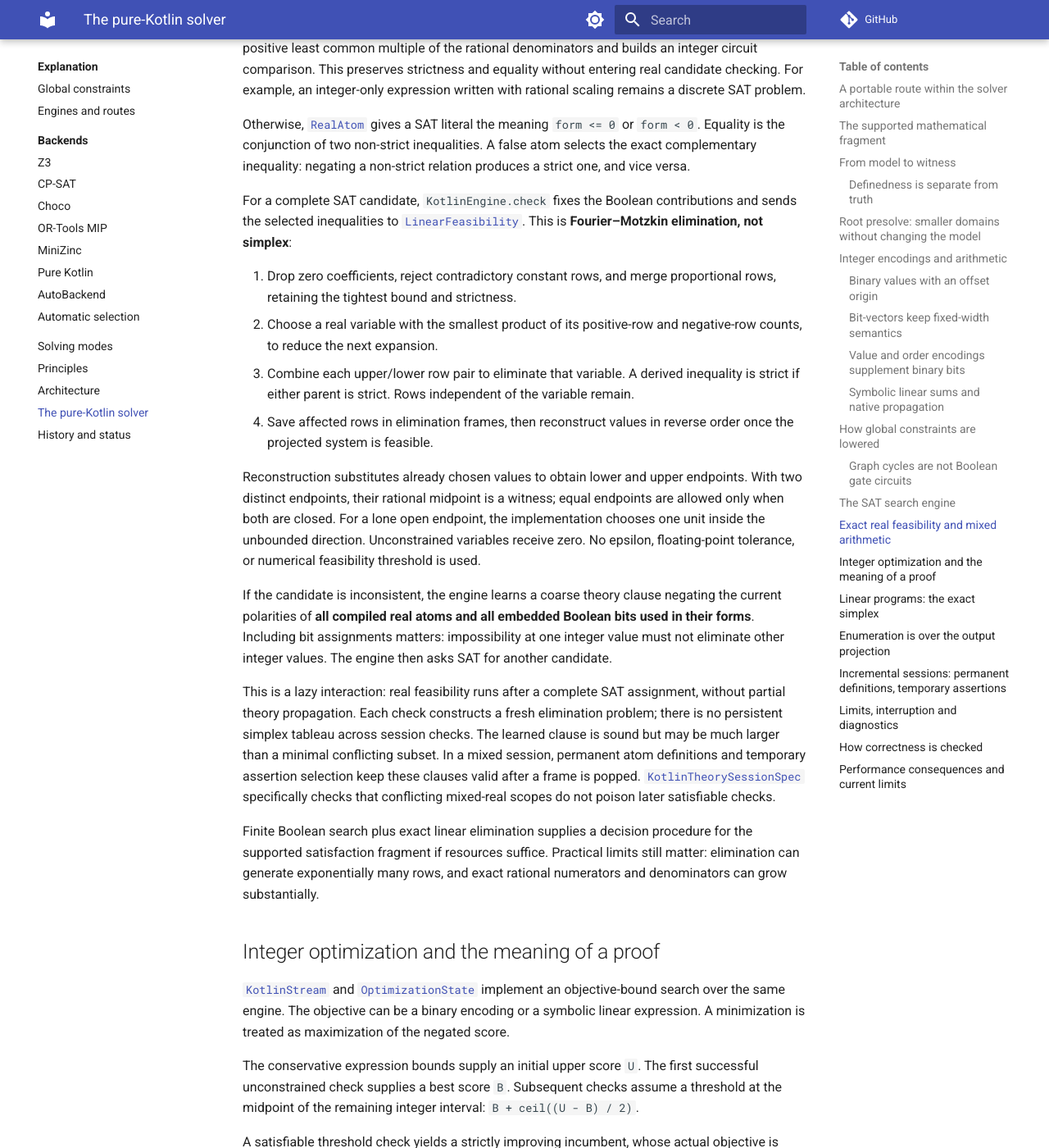
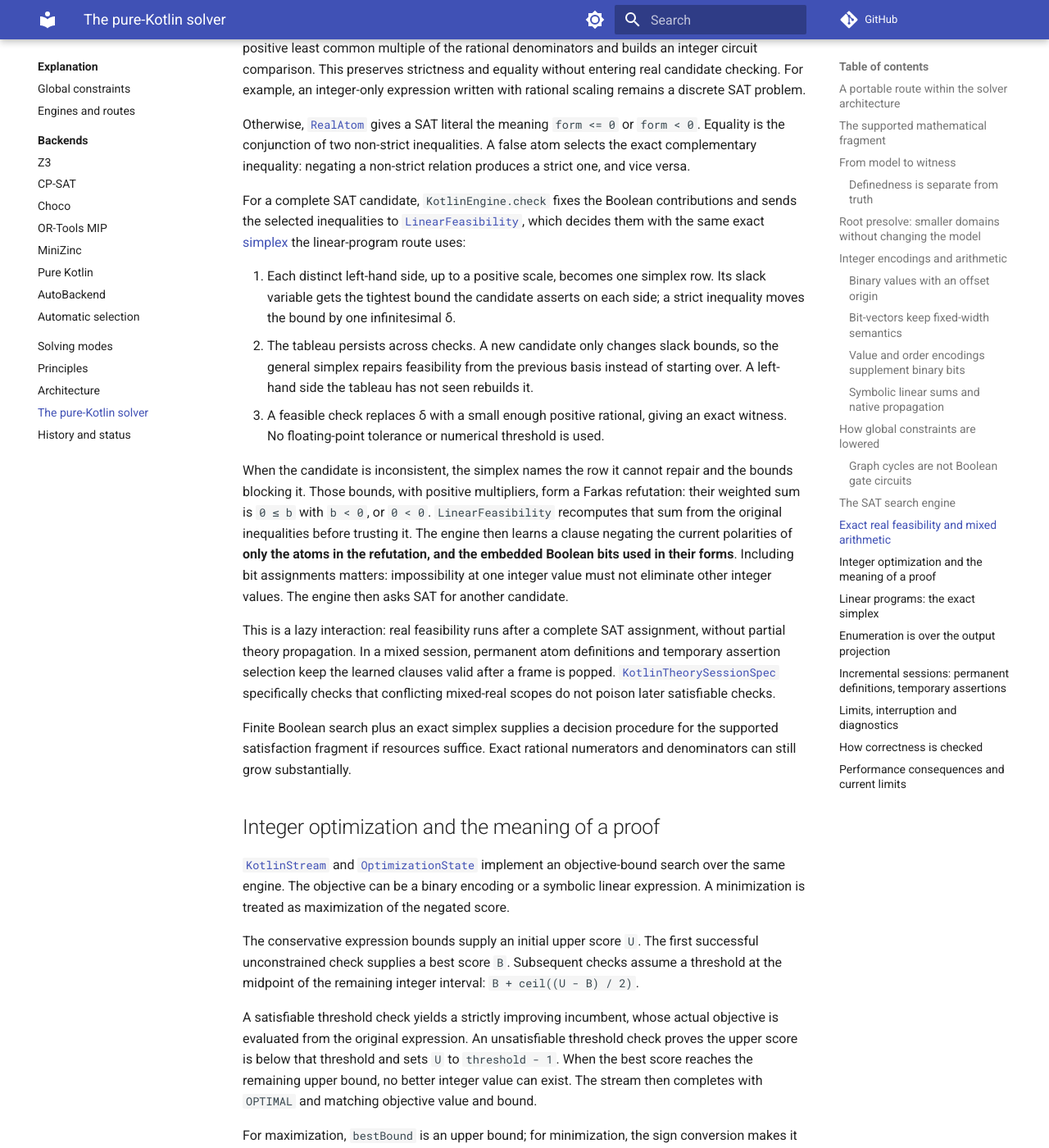
Before and after one commit to gciatto/kt-constraints, an MkDocs documentation site: the page built from documentation/docs/explanation/pure-kotlin-solver.md, in a window 1280 px wide and 1400 px high, scrolled down 11559 px. Shown: the whole window at 82% size. Built offline with MkDocs 1.6.1 and Material for MkDocs 9.7.7, drawn with Linux system fonts in a browser that asks for light colours; comment, search, counter and statistics services are not loaded; some of the changed text lies outside the part shown.

Commit message:
docs(documentation): describe the simplex real theory, certificates and best-bound search
Co-Authored-By: Claude Opus 5.5 <noreply@anthropic.com>
Claude-Session: https://claude.ai/code/session_01X2xs6ExEnwgHgap41DajQW

```diff
--- a/documentation/docs/explanation/pure-kotlin-solver.md
+++ b/documentation/docs/explanation/pure-kotlin-solver.md
@@ -201,20 +201,17 @@ If a comparison has **no remaining real-variable coefficients**, the translator
 
 Otherwise, [`RealAtom`][real-atom] gives a SAT literal the meaning `form <= 0` or `form < 0`. Equality is the conjunction of two non-strict inequalities. A false atom selects the exact complementary inequality: negating a non-strict relation produces a strict one, and vice versa.
 
-For a complete SAT candidate, `KotlinEngine.check` fixes the Boolean contributions and sends the selected inequalities to [`LinearFeasibility`][real-feasibility]. This is **Fourier–Motzkin elimination, not simplex**:
+For a complete SAT candidate, `KotlinEngine.check` fixes the Boolean contributions and sends the selected inequalities to [`LinearFeasibility`][real-feasibility], which decides them with the same exact [simplex](#linear-programs-the-exact-simplex) the linear-program route uses:
 
-1. Drop zero coefficients, reject contradictory constant rows, and merge proportional rows, retaining the tightest bound and strictness.
-2. Choose a real variable with the smallest product of its positive-row and negative-row counts, to reduce the next expansion.
-3. Combine each upper/lower row pair to eliminate that variable. A derived inequality is strict if either parent is strict. Rows independent of the variable remain.
-4. Save affected rows in elimination frames, then reconstruct values in reverse order once the projected system is feasible.
+1. Each distinct left-hand side, up to a positive scale, becomes one simplex row. Its slack variable gets the tightest bound the candidate asserts on each side; a strict inequality moves the bound by one infinitesimal δ.
+2. The tableau persists across checks. A new candidate only changes slack bounds, so the general simplex repairs feasibility from the previous basis instead of starting over. A left-hand side the tableau has not seen rebuilds it.
+3. A feasible check replaces δ with a small enough positive rational, giving an exact witness. No floating-point tolerance or numerical threshold is used.
 
-Reconstruction substitutes already chosen values to obtain lower and upper endpoints. With two distinct endpoints, their rational midpoint is a witness; equal endpoints are allowed only when both are closed. For a lone open endpoint, the implementation chooses one unit inside the unbounded direction. Unconstrained variables receive zero. No epsilon, floating-point tolerance, or numerical feasibility threshold is used.
+When the candidate is inconsistent, the simplex names the row it cannot repair and the bounds blocking it. Those bounds, with positive multipliers, form a Farkas refutation: their weighted sum is `0 ≤ b` with `b < 0`, or `0 < 0`. `LinearFeasibility` recomputes that sum from the original inequalities before trusting it. The engine then learns a clause negating the current polarities of **only the atoms in the refutation, and the embedded Boolean bits used in their forms**. Including bit assignments matters: impossibility at one integer value must not eliminate other integer values. The engine then asks SAT for another candidate.
 
-If the candidate is inconsistent, the engine learns a coarse theory clause negating the current polarities of **all compiled real atoms and all embedded Boolean bits used in their forms**. Including bit assignments matters: impossibility at one integer value must not eliminate other integer values. The engine then asks SAT for another candidate.
+This is a lazy interaction: real feasibility runs after a complete SAT assignment, without partial theory propagation. In a mixed session, permanent atom definitions and temporary assertion selection keep the learned clauses valid after a frame is popped. [`KotlinTheorySessionSpec`][theory-session] specifically checks that conflicting mixed-real scopes do not poison later satisfiable checks.
 
-This is a lazy interaction: real feasibility runs after a complete SAT assignment, without partial theory propagation. Each check constructs a fresh elimination problem; there is no persistent simplex tableau across session checks. The learned clause is sound but may be much larger than a minimal conflicting subset. In a mixed session, permanent atom definitions and temporary assertion selection keep these clauses valid after a frame is popped. [`KotlinTheorySessionSpec`][theory-session] specifically checks that conflicting mixed-real scopes do not poison later satisfiable checks.
-
-Finite Boolean search plus exact linear elimination supplies a decision procedure for the supported satisfaction fragment if resources suffice. Practical limits still matter: elimination can generate exponentially many rows, and exact rational numerators and denominators can grow substantially.
+Finite Boolean search plus an exact simplex supplies a decision procedure for the supported satisfaction fragment if resources suffice. Exact rational numerators and denominators can still grow substantially.
 
 ## Integer optimization and the meaning of a proof
 
@@ -235,10 +232,11 @@ A model whose objective is real goes to a different engine: [`Simplex`][simplex]
 1. **Feasibility.** The general simplex of Dutertre and de Moura, the procedure SMT solvers use, repeatedly takes the lowest-indexed basic variable outside its bounds and pivots it with the lowest-indexed nonbasic variable that can repair it. When none can, the bounds and rows are infeasible.
 2. **Optimization.** The primal simplex then moves the lowest-indexed nonbasic variable that improves the objective, as far as its own bound (a bound flip, without pivoting) or the first basic variable to reach a bound (a pivot). When nothing limits the move, the objective is unbounded.
 3. **Reading the answer.** A positive rational small enough that every bound still holds replaces δ, giving an exact rational solution; it is checked against the program before it is reported. An optimum with a non-zero δ part is approached through strict rows but never reached: the route reports `FEASIBLE`, the concrete solution, and the exact supremum or infimum as `realBestBound`.
+4. **Certificates.** Each outcome leaves evidence behind: Farkas multipliers for infeasibility, a direction along which the objective grows for unboundedness, and dual multipliers for an optimum. [`Certificates`][certificates] checks that evidence against the original program, not the tableau, before the route reports a linear program infeasible, unbounded or optimal. A simplex bug can then cause an error, but never a wrong claim.
 
 Both phases use Bland's rule, the lowest index among candidates, so degenerate pivots cannot cycle; Beale's classic cycling example is part of the shared contract. All arithmetic is exact, so the price is growing numerators and denominators rather than numerical error.
 
-Integer columns turn this into [branch and bound][branch-and-bound]. Each node only tightens integer bounds on the one shared simplex, which repairs feasibility from the previous basis instead of starting over. Nodes are explored depth first, the child nearer the relaxation's value first; the most fractional integer column is branched, and a node is pruned when its relaxation cannot beat the incumbent. Integer columns come from finite domains, so the tree is finite, and with exact arithmetic a completed search proves its optimum. A node whose relaxation is unbounded makes the program unbounded exactly when that node has an integral point (Meyer's theorem for rational data), which a feasibility search settles. A seeded differential test checks the results against Z3's on random mixed-integer programs, including strict rows.
+Integer columns turn this into [branch and bound][branch-and-bound]. Each node only tightens integer bounds on the one shared simplex, which repairs feasibility from the previous basis instead of starting over. The search plunges: after a branching it dives into the child nearer the relaxation's value, and when a dive ends it resumes from the open node with the best bound. The branched column is the one whose pseudocosts, the average objective lost per unit in earlier branchings on it, predict the largest loss on both sides. Every fractional relaxation is also rounded to the nearest integers, which often finds a good incumbent early. A node is pruned when its relaxation cannot beat the incumbent. When a limit stops the search, the largest bound among unexplored nodes is a proven `realBestBound`, reported with the incumbent. Integer columns come from finite domains, so the tree is finite, and with exact arithmetic a completed search proves its optimum. A node whose relaxation is unbounded makes the program unbounded exactly when that node has an integral point (Meyer's theorem for rational data), which a feasibility search settles. A seeded differential test checks the results against Z3's on random mixed-integer programs, including strict rows.
 
 ## Enumeration is over the output projection
 
@@ -277,7 +275,7 @@ A session check ignores the model's objective and returns `SATISFIABLE`, `UNSATI
 
 A stream owns one budget across its pulls, so time spent between pulls can consume its elapsed timeout. A session gets a new budget for each check. Hitting an engine or time limit raises internal `SearchStopped`, translated to the corresponding result termination reason without inventing infeasibility. Coroutine cancellation propagates through the managed lifecycle; it is not a proof result. Close signals interruption without clearing arrays that an active suspended operation still owns.
 
-Cancellation is cooperative, not hard preemption. Individual arbitrary-precision operations are synchronous; some core traversal and ground-evaluation work has coarser interruption granularity. The configured limits are also not a total-memory ceiling: SAT-learned clauses, lazy explanations and elimination rows are not all charged against an independent fixed memory cap. Learned-clause reduction improves retention behavior without establishing such a ceiling.
+Cancellation is cooperative, not hard preemption. Individual arbitrary-precision operations are synchronous; some core traversal and ground-evaluation work has coarser interruption granularity. The configured limits are also not a total-memory ceiling: SAT-learned clauses, lazy explanations and simplex tableaux are not all charged against an independent fixed memory cap. Learned-clause reduction improves retention behavior without establishing such a ceiling.
 
 Completed checks and stream completions can report `work`, `variables`, `compiledClauses`, `decisions`, `conflicts`, `propagations`, `theoryConflicts` and `presolveReductions` in metadata. SAT counts accumulate on the persistent engine, while session work belongs to the current check's budget. An interrupted operation can omit engine statistics. The managed first-witness satisfaction shortcut does not carry the stream's completion statistics; consume completion when those diagnostics are needed.
 
@@ -306,7 +304,8 @@ The implementation favors a compact common engine and exact representations. Its
 - Reused gates, direct values, order thresholds and native weighted propagation can avoid expensive generic circuits. Recognizable root `AllDifferent` constraints also gain permutation coverage and pigeonhole checks. These strengths depend on expression shape and domain size.
 - Binary products use nested shift-and-add work. Reified pairwise distinctness and large allowed tables can create many gates or clauses. Structural graph walks, dense automaton tables and scheduling decompositions add further size costs.
 - Optimization proves bounds by repeated feasibility checks. Without LP relaxation or specialized scheduling/global propagation, finding a good incumbent can be much easier than proving that none is better.
-- Fourier–Motzkin elimination can expand exponentially. It is rerun for each complete candidate, and coarse mixed-theory conflict clauses can allow substantial repeated search.
+- Real feasibility runs only on complete SAT candidates, without theory propagation, so the SAT search can still revisit similar candidates before enough Farkas conflicts are learned.
+- Branch and bound has no cutting planes yet, and only root-level evidence is checked by `Certificates`: proofs found deeper in the tree are not.
 - Referential compilation/support buckets can require quadratic scanning. Other core, presolve and evaluation traversals can revisit shared expression occurrences; explicit compiler frames do not make every operation on a **directed acyclic graph (DAG)** of shared expressions linear or every traversal immune to deep/shared-expression costs.
 - Sessions retain definitions and learned consequences after pop. This helps reuse, but a long-lived session is not guaranteed to recover the memory used by removed assertions.
 
```
Also changed, not shown: other parts of documentation/docs/explanation/pure-kotlin-solver.md (+1 -0 lines), documentation/docs/explanation/backends/kotlin.md (+1 -1 lines), documentation/docs/reference/solvers-and-routes.md (+1 -1 lines).
